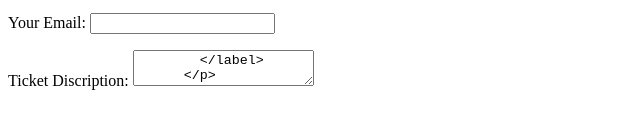
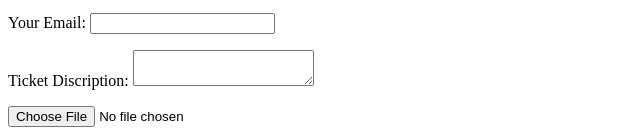
Before and after one commit to anhouchaimi/reactform, a plain HTML site: page index.html in a window 1280 px wide. Shown: the part 188-328 px from the top of the page, without its empty margins (0-640 px from the left). Drawn offline with nearby package versions, Linux system fonts and the light colour scheme.

Commit message:
second form

```diff
--- a/index.html
+++ b/index.html
@@ -42,7 +42,7 @@
       </p>
       <p>
         <label>
-          Ticket Discription: <textarea name="message"  onChange={this.handleChange} />
+          Ticket Discription: <textarea name="message"  onChange={this.handleChange}></textarea>
         </label>
       </p>
       <p>
```
